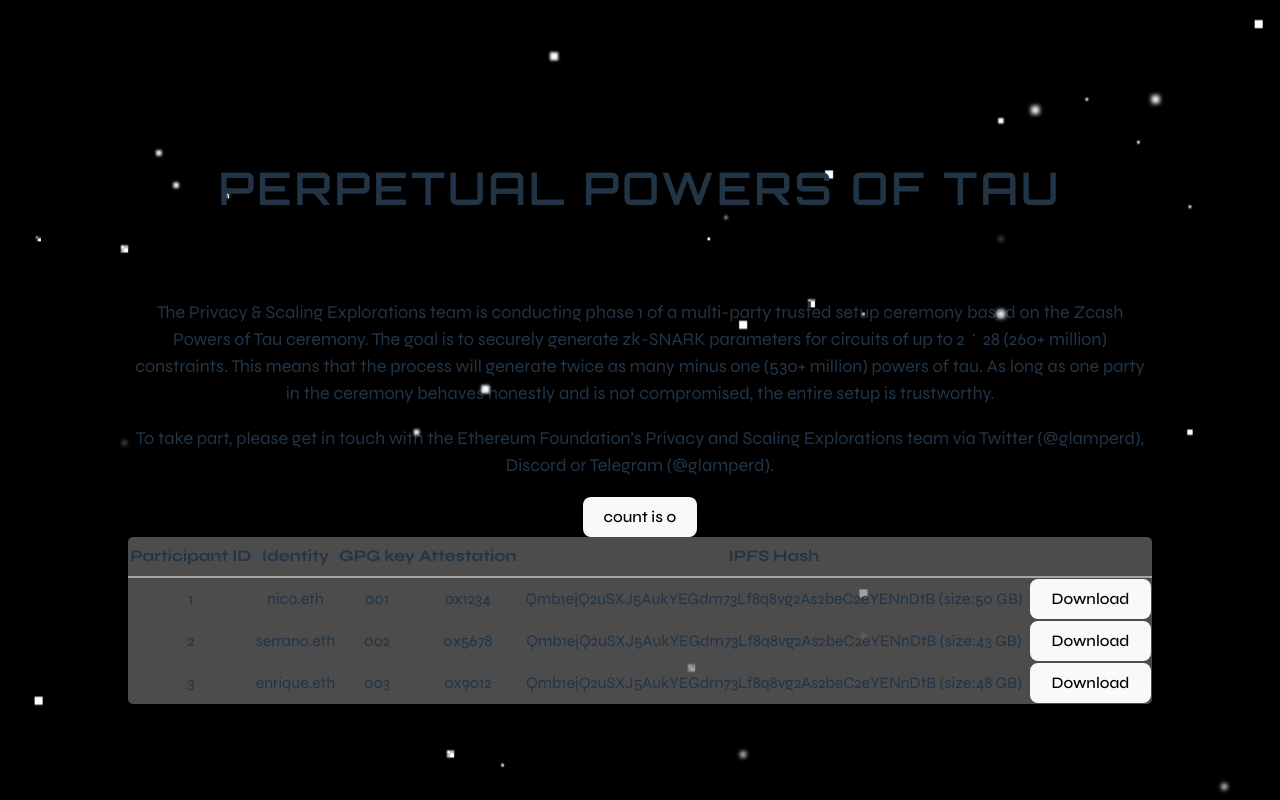
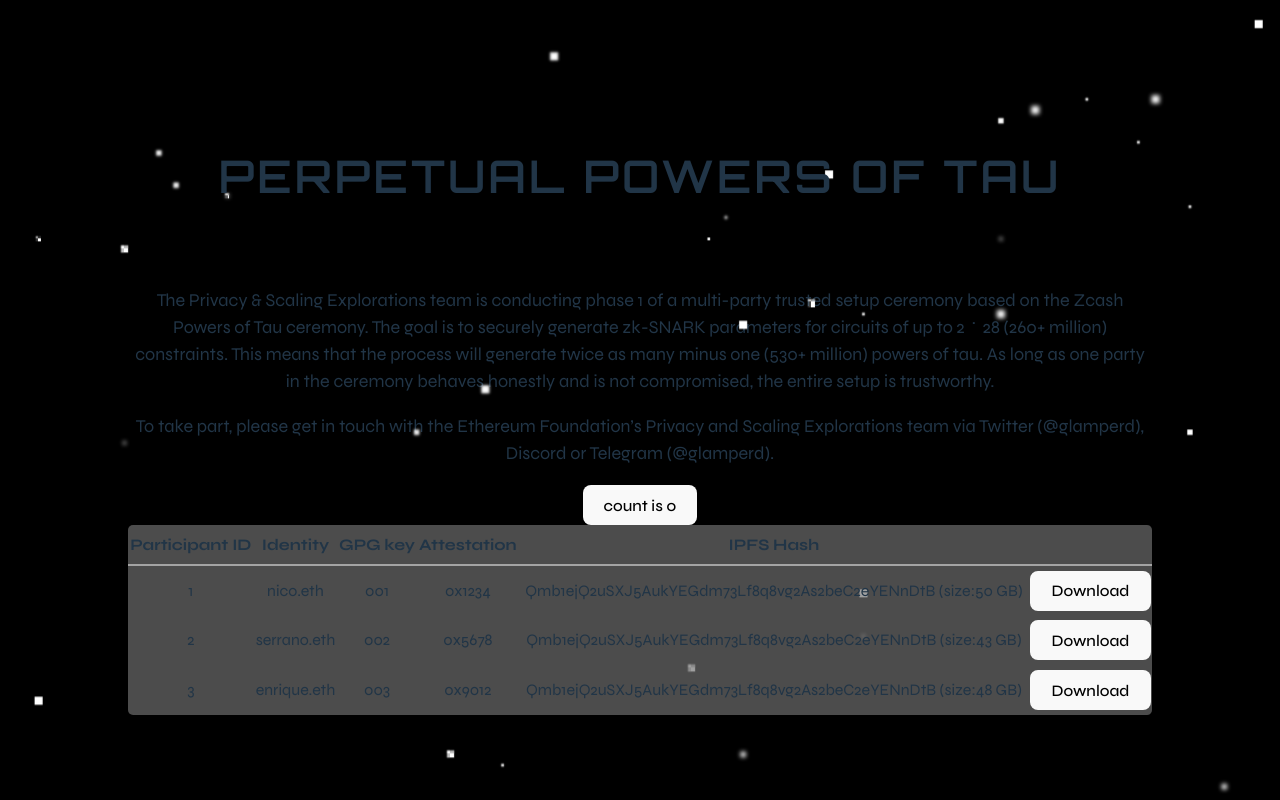
Before and after one commit to zkparty/perpetualpowersoftau-website, a React (Vite) app: page / in a window 1280 px wide. Built offline with nearby package versions, Linux system fonts and the light colour scheme.

Commit message:
table(fix): add padding to rows

```diff
--- a/src/components/table/Table.tsx
+++ b/src/components/table/Table.tsx
@@ -47,14 +47,14 @@
             </TableHeader>
             <tbody>
                 {data.map((record) => (
-                    <tr key={record.participantId}>
+                    <TableRow key={record.participantId}>
                         <td>{record.participantId}</td>
                         <td>{record.identity}</td>
                         <td>{record.GPGKey}</td>
                         <td>{record.attestation}</td>
                         <td>{record.IPFSHash} (size:{record.size} GB)</td>
                         <td><DownloadButton file={record.file}/></td>
-                    </tr>
+                    </TableRow>
                 ))}
             </tbody>
         </TableComponent>
@@ -78,4 +78,8 @@
     border-bottom: 2px solid #a4a4a4;
 `
 
+const TableRow = styled.tr`
+    height: 50px;
+`
+
 export default Table
```
